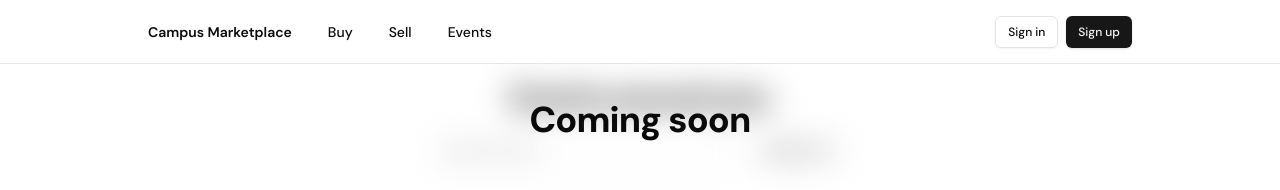
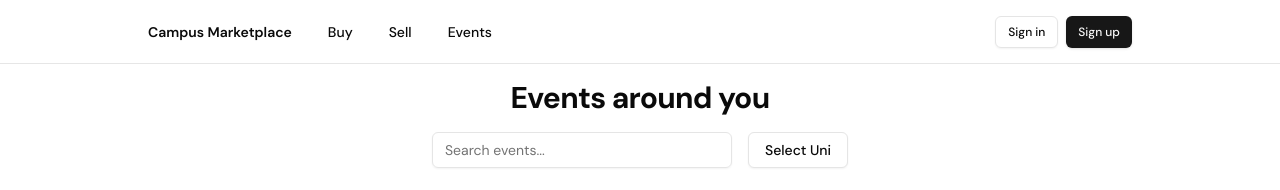
Before and after one commit to ArnoldMidalla/campus-marketplace, a Next.js app: page /events in a window 1280 px wide. Shown: the top 190 px of the page. Built offline with nearby package versions, Linux system fonts and the light colour scheme; no server answers; the database is empty.

Commit message:
undid blur events page

```diff
--- a/app/events/page.tsx
+++ b/app/events/page.tsx
@@ -3,8 +3,9 @@ import FilteredEventItems from "../my_components/filteredEventItems";
 export default function Events() {
   return (
     <main className="min-h-screen pt-20 flex justify-center">
-      <p className="fixed text-center  translate-y-1/2 font-extrabold text-4xl z-10 tracking-tight">Coming soon</p>
-      <div className="max-w-5xl flex flex-col blur-lg">
+      {/* <p className="fixed text-center  translate-y-1/2 font-extrabold text-4xl z-10 tracking-tight">Coming soon</p> */}
+      <div className="max-w-5xl flex flex-col">
+        {/* blur-lg */}
         <h1 className="text-3xl font-bold text-center tracking-tight">
           Events around you
         </h1>
```
